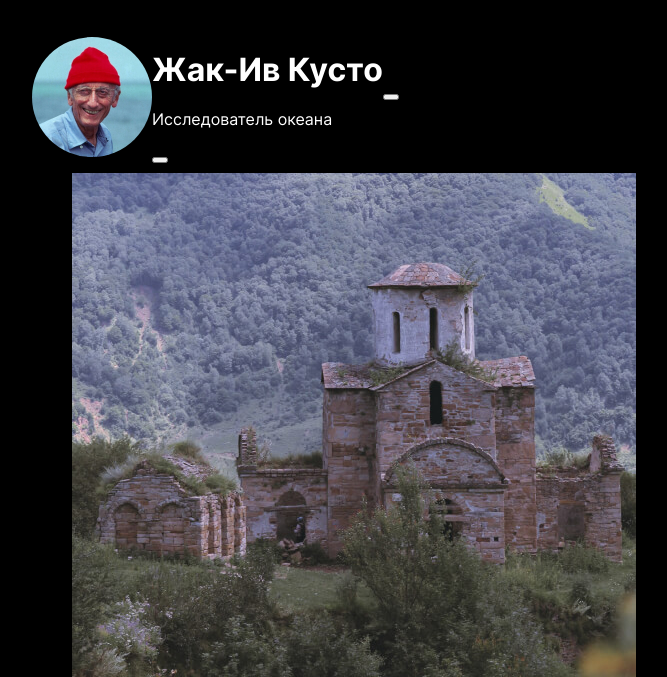
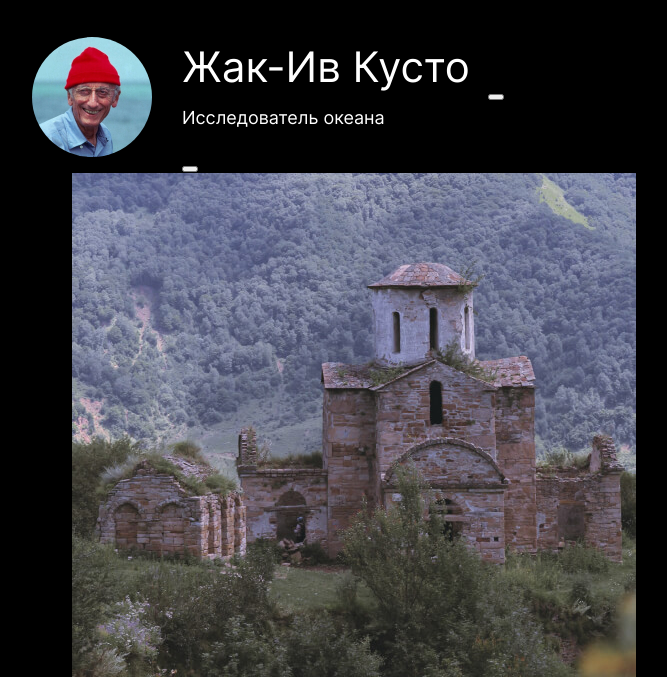
Before and after one commit to f1des/mesto, a plain HTML site: page index.html in a window 1280 px wide. Shown: the part 123-800 px from the top of the page, without its empty margins (168-835 px from the left). Drawn offline with Linux system fonts and the light colour scheme; files whose address does not match are found by name.

Commit message:
chore: Добавить структуру __profile и прописать стили

```diff
--- a/blocks/profile/__about/profile__about.css
+++ b/blocks/profile/__about/profile__about.css
@@ -0,0 +1,3 @@
+.profile__about {
+  padding: 0 18px 0 30px;
+}
--- /dev/null
+++ b/blocks/profile/__subtitle/profile__subtitle.css
@@ -0,0 +1,7 @@
+.profile__subtitle {
+  margin: 0 0 25px;
+  font-style: normal;
+  font-weight: 400;
+  font-size: 18px;
+  line-height: 22px;
+}
--- /dev/null
+++ b/blocks/profile/__title/profile__title.css
@@ -0,0 +1,7 @@
+.profile__title {
+  margin: 22px 0 16px;
+  font-style: normal;
+  font-weight: 500;
+  font-size: 42px;
+  line-height: 48px;
+}
--- a/pages/index.css
+++ b/pages/index.css
@@ -17,7 +17,9 @@
 
 @import url(../blocks/profile/profile.css);
 @import url(../blocks/profile/__image/profile__image.css);
-@import url(../blocks/profile/__about/profile__about.css)
+@import url(../blocks/profile/__about/profile__about.css);
+@import url(../blocks/profile/__title/profile__title.css);
+@import url(../blocks/profile/__subtitle/profile__subtitle.css);
 
 @import url(../blocks/places/places.css);
 @import url(../blocks/places/__image/places__image.css);
```
